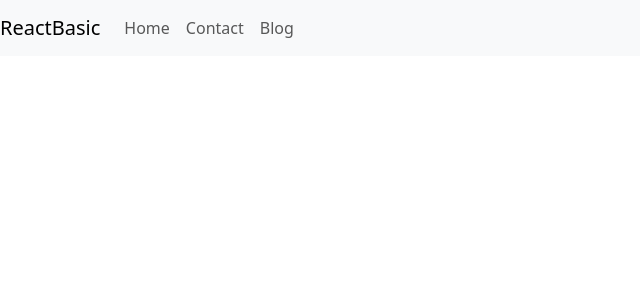
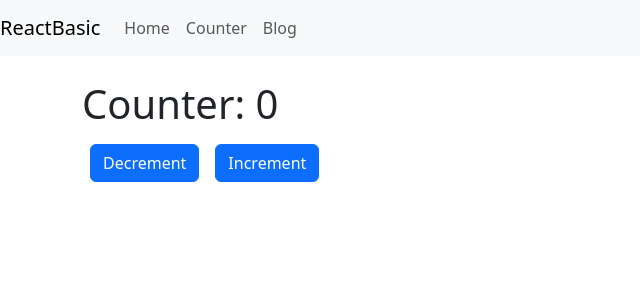
Before and after one commit to Ekadarshini7272/reactbasic, a React (Create React App) app: page /Counter in a window 1280 px wide. Shown: the top 300 px of the page, without its empty margins (0-640 px from the left). Built offline with nearby package versions, Linux system fonts and the light colour scheme.

Commit message:
ES6 Arrow Function Counter functionality

```diff
--- a/src/App.js
+++ b/src/App.js
@@ -1,7 +1,7 @@
 import React from 'react';
 import { BrowserRouter as Router, Route, Routes, Link } from 'react-router-dom';
 import Home from './Home';
-import Contact from './Contact';
+import Counter from './Counter';
 import Blog from './Blog';
 import 'bootstrap/dist/css/bootstrap.min.css';
 
@@ -17,7 +17,7 @@ function App() {
                 <Link className="nav-link" to="/">Home</Link>
               </li>
               <li className="nav-item">
-                <Link className="nav-link" to="/contact">Contact</Link>
+                <Link className="nav-link" to="/Counter">Counter</Link>
               </li>
               <li className="nav-item">
               <Link className="nav-link" to="/blog">Blog</Link>
@@ -28,7 +28,7 @@ function App() {
        <div className="container mt-4">
          <Routes>
            <Route path="/" element={<Home />} />
-           <Route path="/contact" element={<Contact />} />
+           <Route path="/Counter" element={<Counter />} />
            <Route path="/blog" element={<Blog />} />
          </Routes>
        </div>
--- a/src/Contact.js
+++ /dev/null
@@ -1,12 +0,0 @@
-import React from 'react';
-
-function Contact() {
-  return (
-    <div className="container mt-4">
-      <h1>Contact Page</h1>
-      <p>Get in touch with us!</p>
-    </div>
-  );
-}
-
-export default Contact;
--- /dev/null
+++ b/src/Counter.js
@@ -0,0 +1,24 @@
+import React, { useState } from 'react';
+import { Button } from 'react-bootstrap';
+
+const Counter = () => {
+  // Step 1: Initialize the counter state with an initial value of 0
+  const [count, setCount] = useState(0);
+
+  // Step 2: Create arrow functions to handle increment and decrement
+  const increment = () => setCount(prevCount => prevCount + 1);
+  const decrement = () => setCount(prevCount => (prevCount > 0 ? prevCount - 1 : 0));
+
+  return (
+    <div>
+      <h1>Counter: {count}</h1>
+      {/* Step 3: Attach the increment and decrement functions to the buttons */}
+      <Button onClick={decrement} className='m-2'>Decrement</Button>
+      <Button onClick={increment} className='m-2'>Increment</Button>
+    </div>
+  );
+};
+
+export default Counter;
+
+//You are building a simple counter component in React. The counter has two buttons: one to increment the counter and another to decrement it. The initial count should be 0. Write a functional component using the useState hook and ES6 arrow functions to handle the button click events.
```
